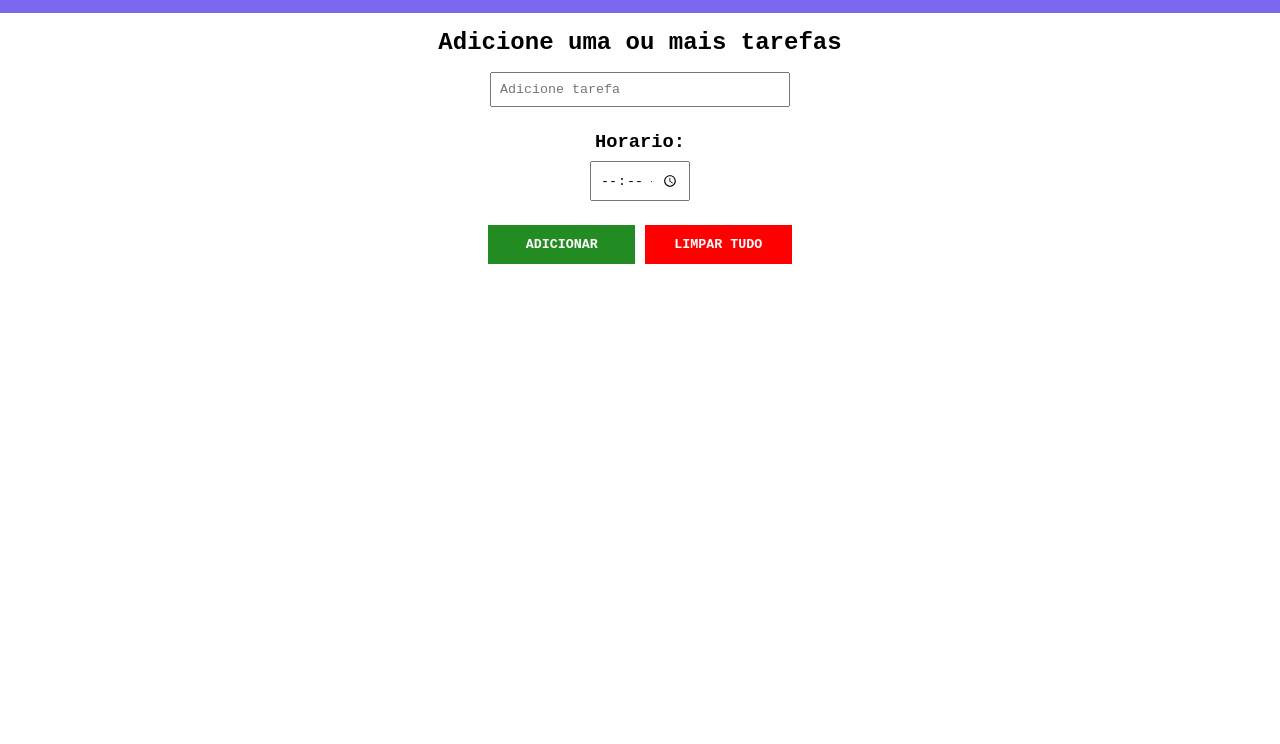
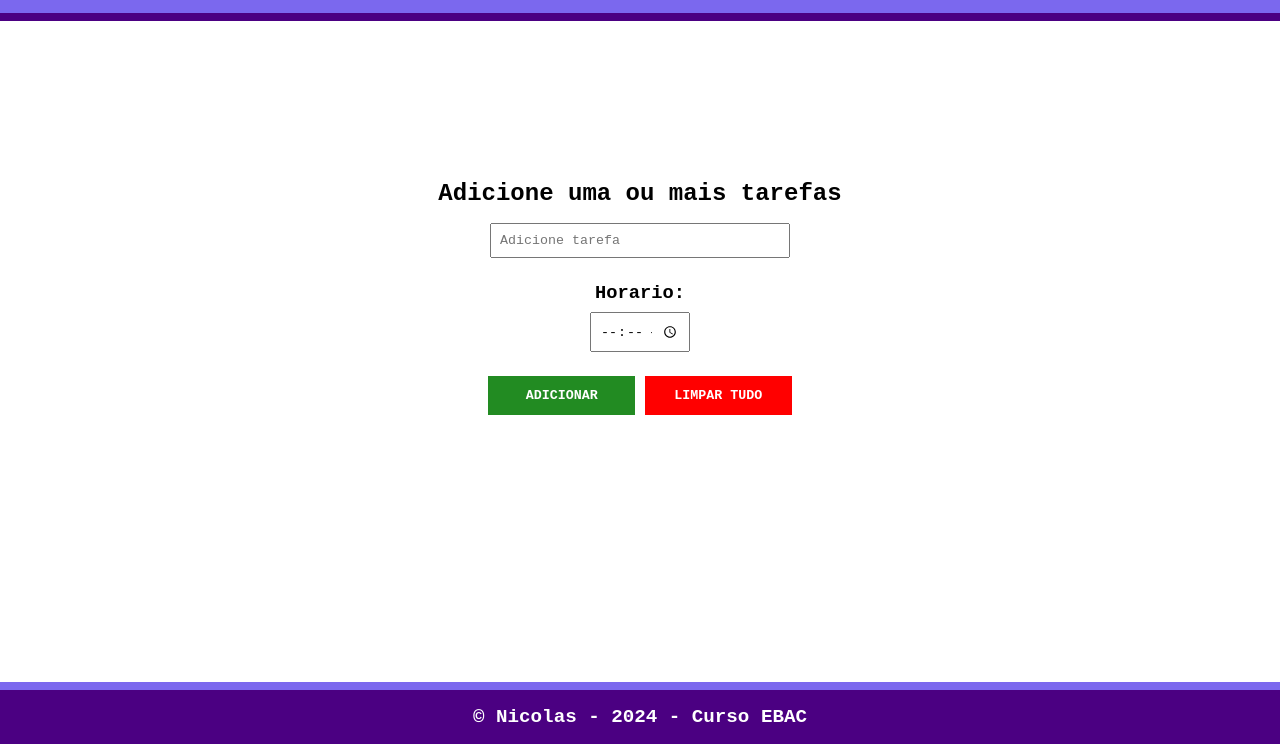
Before and after one commit to nicolasoliveiramor/Jquery_lista_tarefas_EBAC, a plain HTML site: page index.html in a window 1280 px wide. Shown: the part 56-800 px from the top of the page. Drawn offline with nearby package versions, Linux system fonts and the light colour scheme.

Commit message:
add: rodapé

```diff
--- a/index.html
+++ b/index.html
@@ -35,6 +35,9 @@
             </ul>
         </section>
     </main>
+    <footer>
+        &copy; Nicolas - 2024 - Curso EBAC
+    </footer>
     <script src="https://code.jquery.com/jquery-3.7.1.slim.min.js"
     integrity="sha256-kmHvs0B+OpCW5GVHUNjv9rOmY0IvSIRcf7zGUDTDQM8="
     crossorigin="anonymous"></script>
--- a/main.css
+++ b/main.css
@@ -2,7 +2,13 @@
     margin: 0;
     padding: 0;
     box-sizing: border-box;
-    font-family: 'Courier New', Courier, monospace
+    font-family: 'Courier New', Courier, monospace;
+}
+
+html, body {
+    height: 100%;
+    margin: 0;
+    padding: 0;
 }
 
 body {
@@ -19,6 +25,7 @@ header {
     padding: 16px 0;
     justify-content: center;
     color: #fff;
+    border-bottom: 8px solid indigo;
 }
 
 main {
@@ -28,6 +35,17 @@ main {
     flex-direction: column;
     justify-content: center;
     align-items: center;
+}
+
+footer {
+    background-color: indigo;
+    color: #fff;
+    width: 100%;
+    text-align: center;
+    padding: 16px 0;
+    border-top: 8px solid mediumslateblue;
+    font-weight: bolder;
+    font-size: larger;
 }
 
 section {
```
